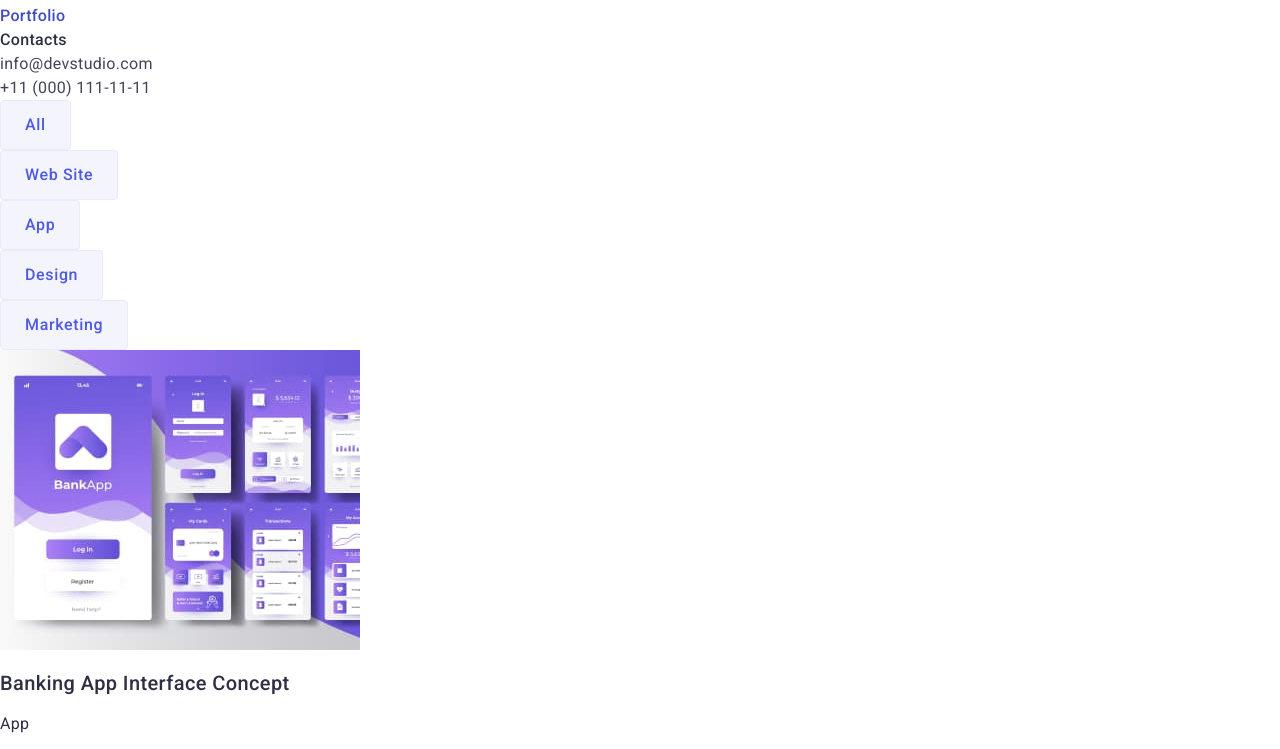
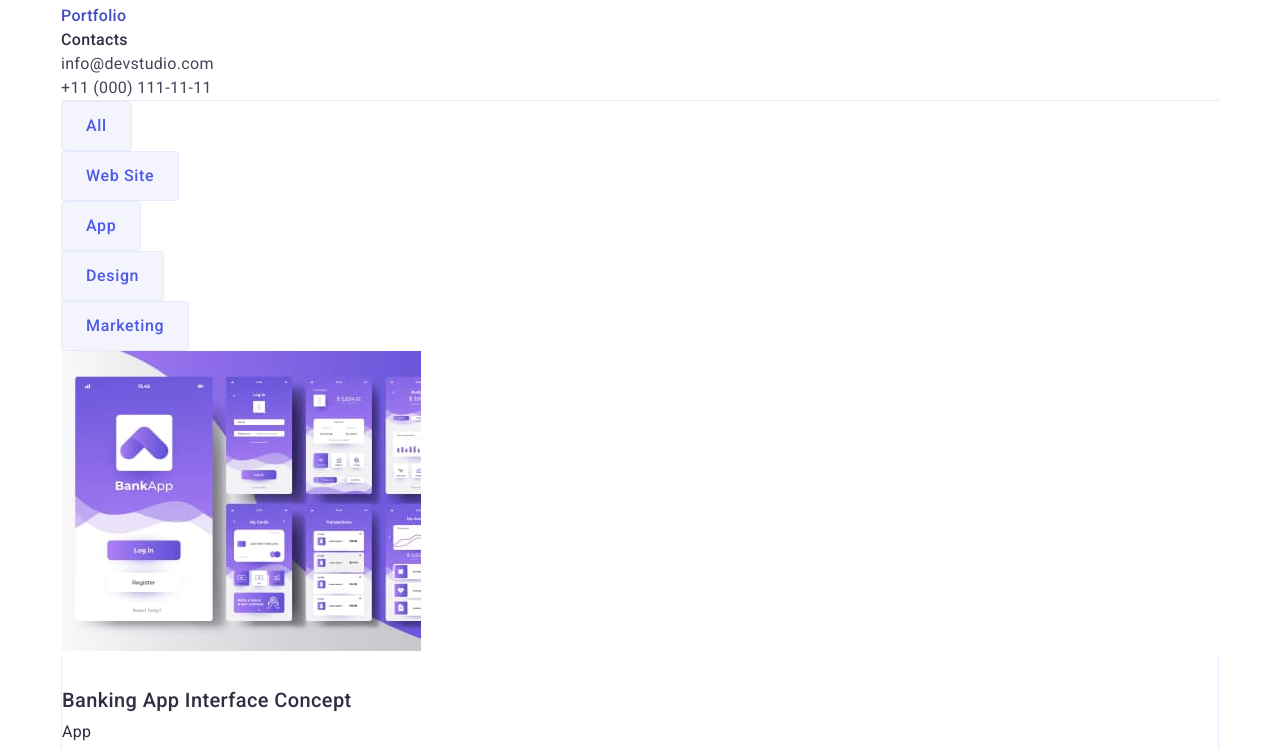
Before and after one commit to Ivanka077/goit-markup-hw-03, a plain HTML site: page portfolio.html in a window 1280 px wide. Shown: the part 43-792 px from the top of the page. Drawn offline with nearby package versions, Linux system fonts and the light colour scheme.

Commit message:
Update-2 styles.css

```diff
--- a/css/styles.css
+++ b/css/styles.css
@@ -30,7 +30,14 @@ body {
 
 /* Site nav */
 
+.header {
+    border-bottom: 1px solid #E7E9FC;
+}
+
 .nav-logo {
+
+
+
     color: var(--primary-text-color);
     font-family: 'Raleway', sans-serif, cursive;
     font-weight: 800;
@@ -74,6 +81,14 @@ body {
     color: var(--active-color);
 }
 
+.container-portfolio {
+    width: 1158px;
+    margin-left: auto;
+    margin-right: auto;
+    margin-bottom: 120px;
+    /* outline: 3px solid tomato; */
+}
+
 .visually-hidden {
    position: absolute;
    white-space: nowrap;
@@ -115,7 +130,17 @@ body {
 }
 
 /* Examples */
+.card-bottom {
+    border-left: 1px solid #E7E9FC;
+    border-right: 1px solid #E7E9FC;
+    border-bottom: 1px solid #E7E9FC;
+}
+
 .text {
+    margin-top: 0;
+    margin-bottom: 0;
+    padding-bottom: 32px;
+
     font-size: 16px;
     line-height: 1.5;
     letter-spacing: 0.02em;
@@ -123,6 +148,10 @@ body {
 
 
 .section .title {
+    margin-top: 0;
+    margin-bottom: 8px;
+    padding-top: 32px;
+
     color: var(--primary-text-color);
     font-weight: 500;
     font-size: 20px;
@@ -132,8 +161,19 @@ body {
 
 /* Footer */
 .footer {
+
+    padding-top: 100px;
+    padding-bottom: 100px;
     background: var(--primary-text-color);
 }
+
+.container-footer {
+    width: 1158px;
+    margin-left: auto;
+    margin-right: auto;
+    margin-bottom: 120px;
+}
+
 .footer-text {
     color: var(--footer-text-color);
     font-size: 16px;
@@ -156,9 +196,20 @@ body {
 
 /* Studio Page */
 
+
+.container {
+    margin-left: auto;
+    margin-right: auto;
+    /* padding-left: 12px;
+    padding-right: 12px; */
+    width: 1158px;
+    /* outline: 3px solid tomato; */
+}
+
 .hero {
     text-align: center;
     margin-bottom: 120px;
+    padding-top: 188px;
 
     background: var(--primary-text-color);
 }
@@ -245,13 +296,11 @@ body {
 }
 
 
-.container-three {
-
-}
-
 .team {
     margin-top: 0;
-    margin-bottom: 120px;
+    margin-bottom: 0;
+    padding-top: 120px;
+    padding-bottom: 120px;
 
     color: var(--primary-text-color);
     background: var(--secondary-section-color);
```
